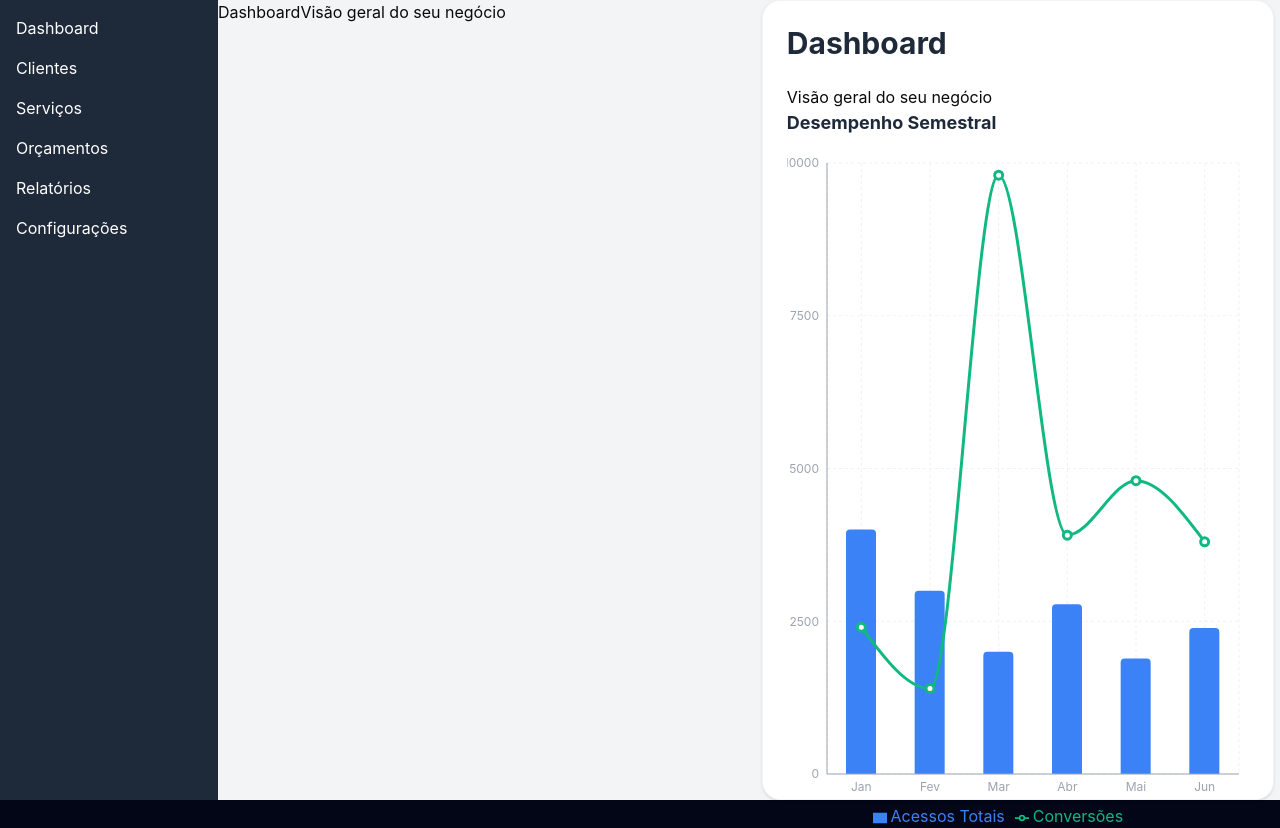
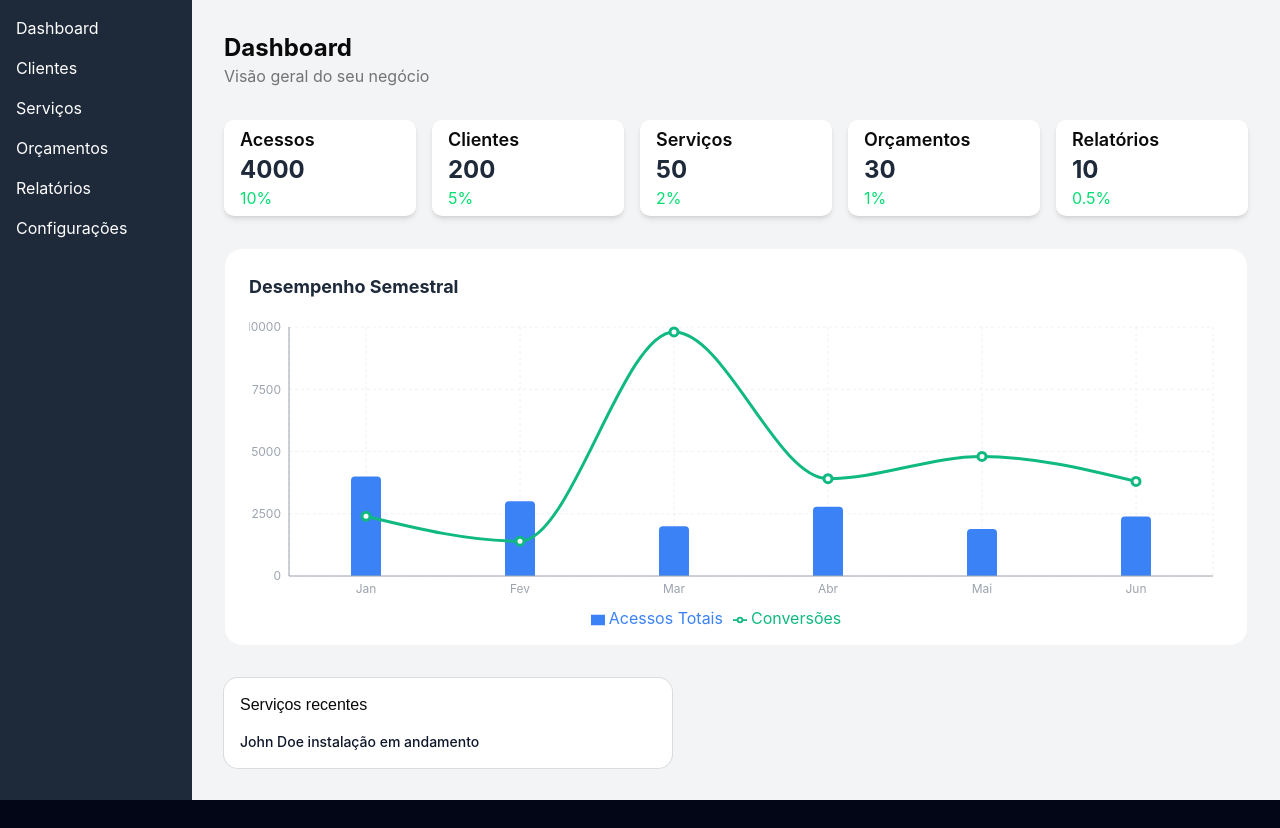
Before and after one commit to danilogmarques/Eletro-Manager, a React (Vite) app: page /dashboard in a window 1280 px wide. After the commit the page ends 800 px from the top, so only its background shows below. Built offline with nearby package versions, Linux system fonts and the light colour scheme.

Commit message:
feat: implementando novas features no dashboard

```diff
--- a/src/App.tsx
+++ b/src/App.tsx
@@ -1,6 +1,7 @@
 import { BrowserRouter, Route, Routes } from "react-router-dom"
 import { SideBar } from "./components/SideBar"
 import { Dashboard } from "./pages/Dashboard"
+import { Serviços } from "./pages/Serviços"
 
 
 function App() {
@@ -12,7 +13,7 @@ function App() {
         <Routes>
           <Route path="/dashboard" element={<Dashboard />} />
           <Route path="/clientes" element={<h1 className="text-2xl font-bold text-gray-800">Sobre Nós</h1>} />
-          <Route path="/servicos" element={<h1 className="text-2xl font-bold text-gray-800">Serviços</h1>} />
+          <Route path="/servicos" element={<Serviços />} />
           <Route path="/orcamentos" element={<h1 className="text-2xl font-bold text-gray-800">Orçamentos</h1>} />
           <Route path="/relatorios" element={<h1 className="text-2xl font-bold text-gray-800">Relatórios</h1>} />
           <Route path="/configuracoes" element={<h1 className="text-2xl font-bold text-gray-800">Configurações</h1>} />
--- /dev/null
+++ b/src/components/CardInfo.tsx
@@ -0,0 +1,18 @@
+
+type CardProps = {
+  title: string;
+  value?: number;
+  percentage?: number;
+};
+
+export function CardTest({ title, value, percentage }: CardProps) {
+  return (
+      <div className=" flex flex-col justify-center m-2 p-4  bg-white rounded-lg shadow-md w-48 h-24">
+      <h2 className="text-lg font-semibold">{title}</h2>
+      {value !== undefined && (
+          <p className="text-2xl font-bold text-gray-800">{value}</p>
+        )}
+        <p className="text-green-400">{percentage}%</p>
+    </div>
+  );
+}
--- /dev/null
+++ b/src/components/CardService.tsx
@@ -0,0 +1,25 @@
+import { Card, CardHeader, CardTitle, CardContent } from "./ui/card"
+
+type CardProps = {
+    name: string;
+    services?: "instalação" | "manutenção" | "reparo";
+    status?: "em andamento" | "concluído" | "pendente";
+};
+
+export function CardService({ name, services, status }: CardProps) {
+    return (
+        <Card className="flex-1 w-full max-w-md h-auto">
+
+            <CardHeader>
+                <CardTitle>Serviços recentes</CardTitle>
+            </CardHeader>
+
+            <CardContent className="space-y-2">
+                <p className="text-sm font-medium text-slate-900">
+                    {name} {services} {status}
+                </p>
+            </CardContent>
+
+        </Card>
+    )
+}
--- a/src/components/Recharts.tsx
+++ b/src/components/Recharts.tsx
@@ -19,9 +19,7 @@ const dados: AnalyticsData[] = [
 
 export function Recharts() {
   return (
-    <div className="bg-white p-6 rounded-2xl shadow-sm border border-gray-100 w-lg h-screen ml-64">
-      <h1 className="text-3xl font-bold text-gray-800 mb-6">Dashboard</h1>
-      <p>Visão geral do seu negócio</p>
+    <div className="bg-white p-6 rounded-2xl border border-gray-100 w-full h-full ">
       <h2 className="text-lg font-bold text-gray-800 mb-4">Desempenho Semestral</h2>
 
       {/* ResponsiveContainer garante que o gráfico se ajuste ao tamanho da div pai */}
--- a/src/components/ui/card.tsx
+++ b/src/components/ui/card.tsx
@@ -5,13 +5,13 @@ function Card({
   className,
   size = "default",
   ...props
-}: React.ComponentProps<"div"> & { size?: "default" | "sm" }) {
+}: React.ComponentProps<"div"> & { size?: "default" | "w-48 h-24" }) {
   return (
     <div
       data-slot="card"
       data-size={size}
       className={cn(
-        "group/card flex flex-col gap-(--card-spacing) overflow-hidden rounded-xl bg-card py-(--card-spacing) text-sm text-card-foreground ring-1 ring-foreground/10 [--card-spacing:--spacing(4)] has-data-[slot=card-footer]:pb-0 has-[>img:first-child]:pt-0 data-[size=sm]:[--card-spacing:--spacing(3)] data-[size=sm]:has-data-[slot=card-footer]:pb-0 *:[img:first-child]:rounded-t-xl *:[img:last-child]:rounded-b-xl",
+        "group/card flex flex-col gap-(--card-spacing) overflow-hidden rounded-xl bg-card py-(--card-spacing) text-sm text-card-foreground ring-1 ring-foreground/10 [--card-spacing:--spacing(4)] has-data-[slot=card-footer]:pb-0 has-[>img:first-child]:pt-0 data-[size=md]:[--card-spacing:--spacing(4)] data-[size=md]:has-data-[slot=card-footer]:pb-0 *:[img:first-child]:rounded-t-xl *:[img:last-child]:rounded-b-xl",
         className
       )}
       {...props}
--- a/src/pages/Dashboard.tsx
+++ b/src/pages/Dashboard.tsx
@@ -1,12 +1,27 @@
 import { Recharts } from "../components/Recharts";
-
+import { CardTest } from "../components/CardInfo";
+import { CardService } from "@/components/CardService";
 
 export function Dashboard() {
   return (
-    <div className="bg-gray-100 w-screen h-screen flex">
-      <h1>Dashboard</h1>
-      <p>Visão geral do seu negócio</p>
-      <Recharts />
+    <div className="flex flex-col bg-gray-100 p-4">
+      <header className="flex flex-col p-4">
+        <h1 className="text-2xl font-bold">Dashboard</h1>
+        <p className="text-muted-foreground">Visão geral do seu negócio</p>
+      </header>
+      <section className=" flex w-full p-2">
+        <CardTest  title="Acessos" value={4000} percentage={10} />
+        <CardTest title="Clientes" value={200} percentage={5} />
+        <CardTest title="Serviços" value={50} percentage={2} />
+        <CardTest title="Orçamentos" value={30} percentage={1} />
+        <CardTest  title="Relatórios" value={10} percentage={0.5} />
+      </section>
+      <main className="flex h-screen p-4">
+        <Recharts />
+      </main>
+      <footer className="p-4">
+        <CardService name="John Doe" services="instalação" status="em andamento" />
+      </footer>
     </div>
   );
 }
--- a/src/pages/Serviços.tsx
+++ b/src/pages/Serviços.tsx
@@ -0,0 +1,12 @@
+import { Card } from "@/components/ui/card";
+
+export function Serviços() {
+  return (
+    <div className="bg-gray-100 w-screen h-screen flex">
+      <h1>Serviços</h1>
+      < Card title="Serviço 1" />
+      < Card title="Serviço 2" />
+      < Card title="Serviço 3" />
+    </div>
+  );
+}
```
Also changed, not shown: src/components/Button.tsx (deleted), src/components/Card.tsx (deleted).
